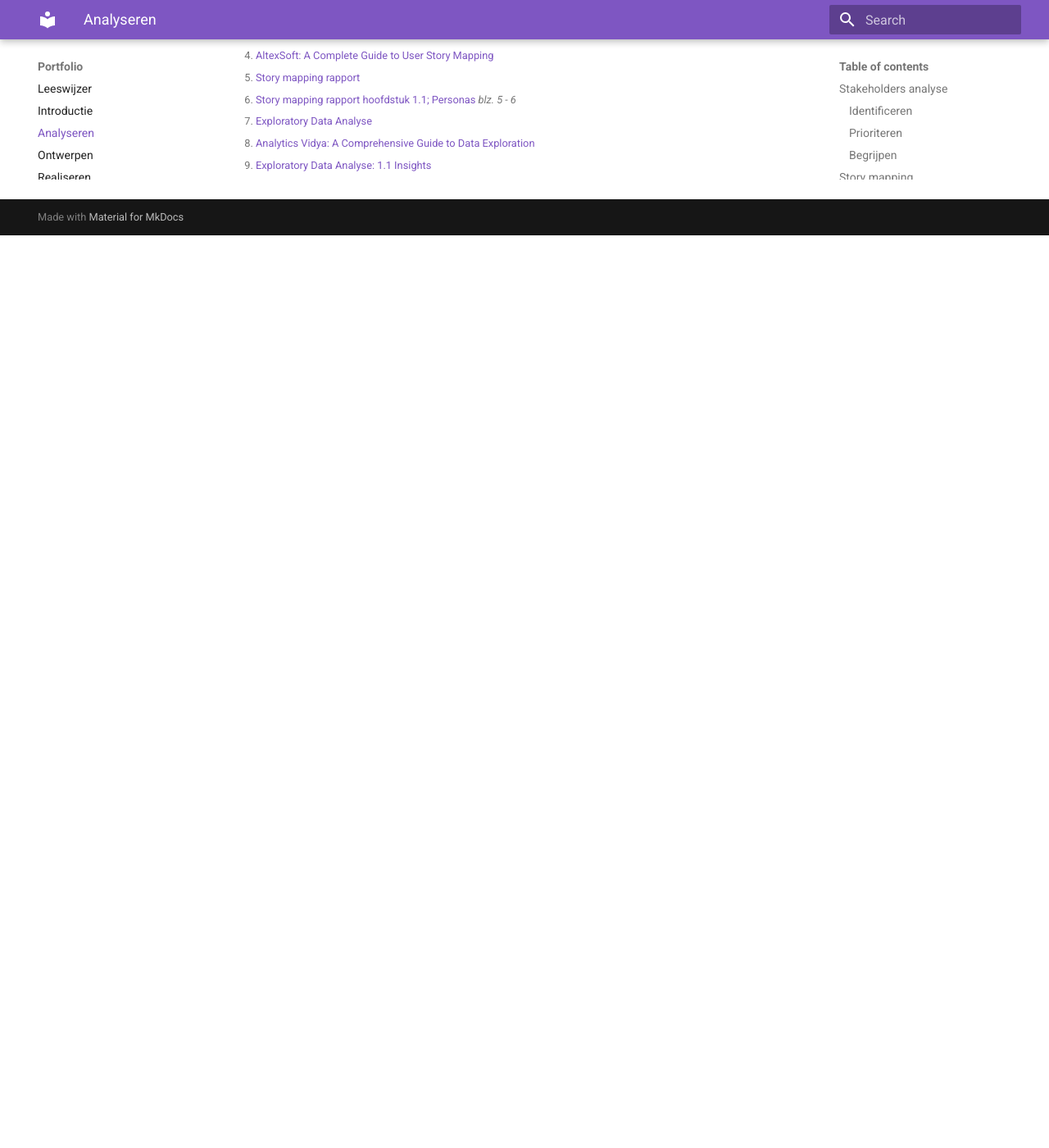
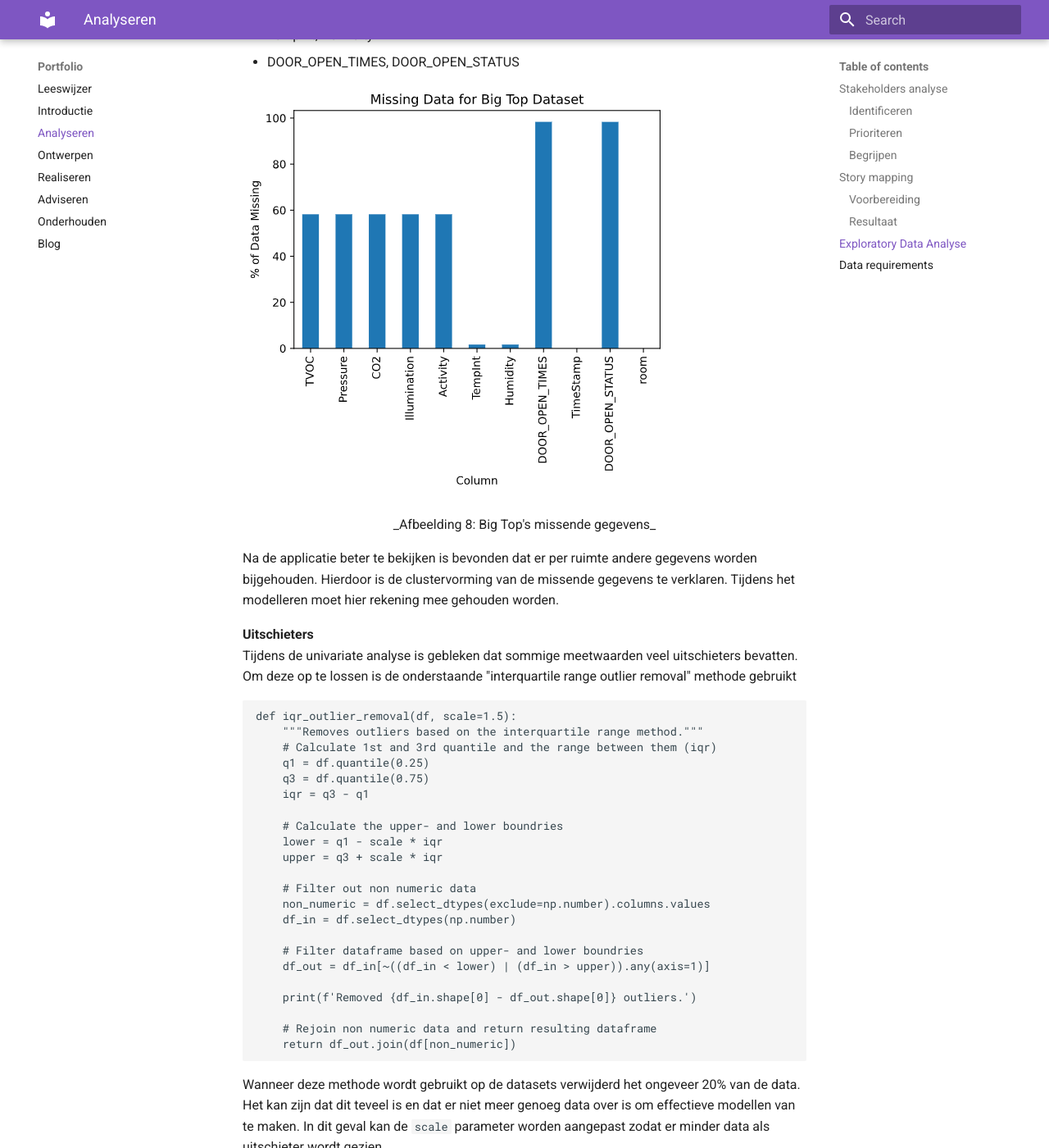
Before and after one commit to kpapijnenburg/portfolio, an MkDocs documentation site: the page built from docs/analyseren.md, in a window 1280 px wide and 1400 px high, scrolled down 6291 px. Shown: the whole window at 82% size. Built offline with MkDocs 1.6.1 and Material for MkDocs 9.7.7, drawn with Linux system fonts in a browser that asks for light colours; before the commit the page ends 6578 px from its top, so only the background shows below that; some of the changed text lies outside the part shown.

Commit message:
Finished first version of analyseren

````diff
--- a/docs/analyseren.md
+++ b/docs/analyseren.md
@@ -64,7 +64,7 @@
 2. Univariate analyse
 3. Multivariate analyse
 4. Missende gegevens
-5. Uitbijters
+5. uitschieters
 
 **Variable identificatie** <br>
 De volgende gegevens, en hun datatype, zijn aanwezig in de dataset. Een overzicht van de handelingen die gedaan zijn om de onjuiste datatypes op te lossen kan gevonden worden in hoofdstuk 1.1[^9].
@@ -87,23 +87,98 @@
 Univariate analyse is de eenvoudigste vorm van data analyse. Tijdens deze analyse wordt elke variabele afzonderlijk geanalyseerd. Dit wordt gedaan door de gegevens in histogrammen en boxplots te visualiseren. Hierdoor kunnen eventuele afwijkingen of uitschieters gedetecteerd worden.
 
 ![boardroom distributie](images/univariate.PNG)
+
 <center>_Afbeelding 6: Big Top's Boardroom distributie_</center>
 
-In de bovenstaande afbeelding zijn de distributies van alle meetwaarden in de boardroom van de Big Top gevisualiseerd. Hierin valt te zien dat de meeste waarden een redelijk normale distributie hebben. Sommigen zoals bijvoorbeeld de CO2 waarden hebben afwijkingen en uitbijters. Tijdens de modellering fase zal hier rekening mee gehouden moeten worden.
+In de bovenstaande afbeelding zijn de distributies van alle meetwaarden in de boardroom van de Big Top gevisualiseerd. Hierin valt te zien dat de meeste waarden een redelijk normale distributie hebben. Sommigen zoals bijvoorbeeld de CO2 waarden hebben afwijkingen en uitschieters. Tijdens de modellering fase zal hier rekening mee gehouden moeten worden.
 
 **Multivariate analyse** <br>
-Tijdens dit soort data analyse zullen de verbanden tussen twee variablen worden geanalyseerd. Dit zal worden gedaan door correlatiecoëfficiënt-heatmaps te maken, de meest gecorreleerde kenmerken te visualiseren via scatterplots en de waardeverandering in de loop van de tijd te weer te geven.
+Tijdens dit soort data analyse zullen de verbanden tussen twee variabelen worden geanalyseerd. Dit zal worden gedaan door correlatiecoëfficiënt-heatmaps te maken. In _afbeelding 7: Big Top's boardroom correlaties_ is een voorbeeld van deze correlatiecoëfficiënt-heatmaps te zien.
 
 ![boardroom heatmap](images/corr-heatmap.png)
+
 <center>_Afbeelding 7: Big Top's Boardroom correlaties_</center>
 
+Hieruit kunnen we opmaken dat er meerdere waarden zijn die redelijk sterk met elkaar gecorreleerd zijn. Bijvoorbeeld TVOC & temperatuur, dit zou een indicatie kunnen zijn dat wanneer de temperatuur stijgt de TVOC waarde meestijgt. Om dit te kunnen uitsluiten zal per meetwaarden verder onderzoek verricht moeten worden.
+
 **Missende gegevens** <br>
-**Uitbijter** <br>
+In de onderstaande afbeelding is het percentage van de data wat mist gevisualiseerd. Het is opvallend dat de missende data in clusters opgedeeld kan worden, namelijk:
 
+- TVOC, Pressure, CO2, Illumunation, Activity
+- TempInt, Humidity
+- DOOR_OPEN_TIMES, DOOR_OPEN_STATUS
+
+![missende gegevens big top](images/missing-values.png)
+
+<center>_Afbeelding 8: Big Top's missende gegevens_</center>
+
+Na de applicatie beter te bekijken is bevonden dat er per ruimte andere gegevens worden bijgehouden. Hierdoor is de clustervorming van de missende gegevens te verklaren. Tijdens het modelleren moet hier rekening mee gehouden worden.
+
+**Uitschieters** <br>
+Tijdens de univariate analyse is gebleken dat sommige meetwaarden veel uitschieters bevatten. Om deze op te lossen is de onderstaande "interquartile range outlier removal" methode gebruikt
+
+```
+def iqr_outlier_removal(df, scale=1.5):
+    """Removes outliers based on the interquartile range method."""
+    # Calculate 1st and 3rd quantile and the range between them (iqr)
+    q1 = df.quantile(0.25)
+    q3 = df.quantile(0.75)
+    iqr = q3 - q1
+
+    # Calculate the upper- and lower boundries
+    lower = q1 - scale * iqr
+    upper = q3 + scale * iqr
+
+    # Filter out non numeric data
+    non_numeric = df.select_dtypes(exclude=np.number).columns.values
+    df_in = df.select_dtypes(np.number)
+
+    # Filter dataframe based on upper- and lower boundries
+    df_out = df_in[~((df_in < lower) | (df_in > upper)).any(axis=1)]
+
+    print(f'Removed {df_in.shape[0] - df_out.shape[0]} outliers.')
+
+    # Rejoin non numeric data and return resulting dataframe
+    return df_out.join(df[non_numeric])
+```
+
+Wanneer deze methode wordt gebruikt op de datasets verwijderd het ongeveer 20% van de data. Het kan zijn dat dit teveel is en dat er niet meer genoeg data over is om effectieve modellen van te maken. In dit geval kan de `scale` parameter worden aangepast zodat er minder data als uitschieter wordt gezien.
+
+**Bevindingen** <br>
+Deze Exploratory Data Analyse is uitgevoerd om te kijken hoe de data die door de Twindle applicatie verzameld wordt in elkaar zit. De volgende bevindingen zijn gemaakt:
+
+- De gegevens bevatten grote uitschieters.
+- Niet voor elke kamer worden dezelfde gegevens verzameld.
+- De gegevens zijn erg scheef, wat onnauwkeurigheden kan veroorzaken bij gebruik in regressie-algoritmen.
+- Er is een gebrek aan sterk gecorreleerde kenmerken.
+- De methode voor het verwijderen van uitschieters verwijdert ongeveer ~ 20% van de gegevens; kwantielen kunnen worden aangepast om dit bedrag te verlagen.
+
+Op basis van deze bevindingen kunnen de data requirements worden onderzocht.
 
 ## Data requirements
 
+Om te bepalen of aan de luchtkwaliteitseisen wordt voldaan is een overzicht samengesteld met minima en maxima opgesteld, zie _tabel 1: minima & maxima waarden_. Om deze waarden effectief te kunnen voorspellen zal extra data verzameld moeten worden, per meetwaarde is dit onderzocht[^10].
 
+|       Meetwaarde | Min (waarschuwing) | Max (waarschuwing) | Min (gevaar) | Max (gevaar) |
+| ---------------: | ------------------ | ------------------ | ------------ | ------------ |
+|      Temperatuur | 17                 | 22,5               | 16,5         | 23,5         |
+| Luchtvochtigheid | 40                 | 60                 | 30           | 70           |
+|              CO2 | 400                | 800                | 300          | 1200         |
+|             TVOC | -1                 | 200                | -1           | 250          |
+
+<center>_tabel 1: minima & maxima waarden_</center>
+
+Uit dit onderzoek is de volgende lijst met te verzamelen data gekomen:
+
+- Gebouw:
+  - Oppervlakte van de ruimten
+  - Bouwjaar
+  - Verwarming/airconditioning instellingen
+  - Raamstand
+- Weer
+  - Buitentemperatuur
+  - Luchtvochtigheid
+  - Zonnestraling
 
 [^1]: [Stakeholders analyse rapport](pdfs/stakeholders_analyse.pdf)
 [^2]: [LucidChart: How to do a stakeholder analysis](https://www.lucidchart.com/blog/how-to-do-a-stakeholder-analysis)
@@ -114,3 +189,4 @@
 [^7]: [Exploratory Data Analyse](htmls/eda.html)
 [^8]: [Analytics Vidya: A Comprehensive Guide to Data Exploration](https://www.analyticsvidhya.com/blog/2016/01/guide-data-exploration/)
 [^9]: [Exploratory Data Analyse: 1.1 Insights](htmls/eda.html#1.1-Insights)
+[^10]: [Data requirements rapport](pdfs/data_requirements.pdf)
````
Also changed, not shown: other parts of docs/analyseren.md (+2 -2 lines), docs/images/missing-values.png (added).
